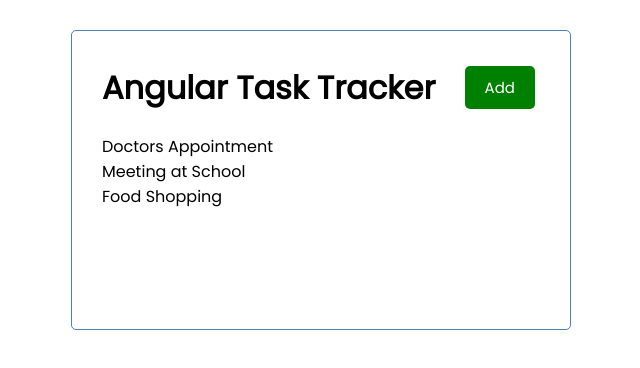
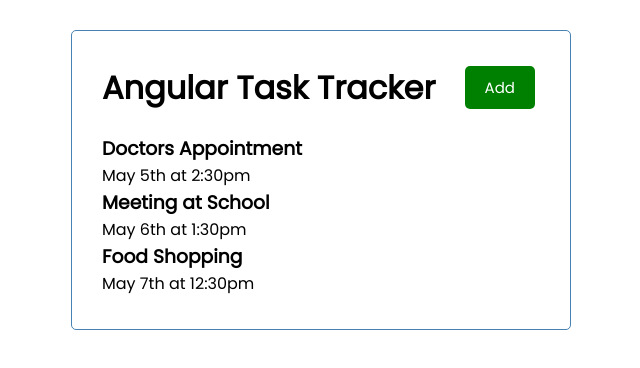
Before and after one commit to Alvintol/angular-task-tracker, an Angular app: page / in a window 1280 px wide. Shown: the top 368 px of the page, without its empty margins (319-959 px from the left). Built offline with nearby package versions, Linux system fonts and the light colour scheme.

Commit message:
adds task-item component

```diff
--- a/src/app/app.module.ts
+++ b/src/app/app.module.ts
@@ -5,13 +5,15 @@ import { AppComponent } from './app.component';
 import { HeaderComponent } from './component/header/header.component';
 import { ButtonComponent } from './component/button/button.component';
 import { TasksComponent } from './component/tasks/tasks.component';
+import { TaskItemComponent } from './component/task-item/task-item.component';
 
 @NgModule({
   declarations: [
     AppComponent,
     HeaderComponent,
     ButtonComponent,
-    TasksComponent
+    TasksComponent,
+    TaskItemComponent
   ],
   imports: [
     BrowserModule
--- /dev/null
+++ b/src/app/component/task-item/task-item.component.html
@@ -0,0 +1,4 @@
+<div class='task'>
+  <h3>{{task.text}}</h3>
+  <p>{{task.day}}</p>
+</div>
--- /dev/null
+++ b/src/app/component/task-item/task-item.component.ts
@@ -0,0 +1,18 @@
+import { Component, Input, OnInit } from '@angular/core';
+import { Task } from 'src/app/Task';
+
+@Component({
+  selector: 'app-task-item',
+  templateUrl: './task-item.component.html',
+  styleUrls: ['./task-item.component.css']
+})
+export class TaskItemComponent implements OnInit {
+  @Input() task!: Task;
+
+
+  constructor() { }
+
+  ngOnInit(): void {
+  }
+
+}
--- a/src/app/component/tasks/tasks.component.html
+++ b/src/app/component/tasks/tasks.component.html
@@ -1 +1 @@
-<p *ngFor="let task of tasks">{{task.text}}</p>
+<app-task-item *ngFor="let task of tasks" [task]="task"></app-task-item>
```
Also changed, not shown: src/app/component/task-item/task-item.component.css (added), 1 other file (tests, documents, lock files or other folders).
